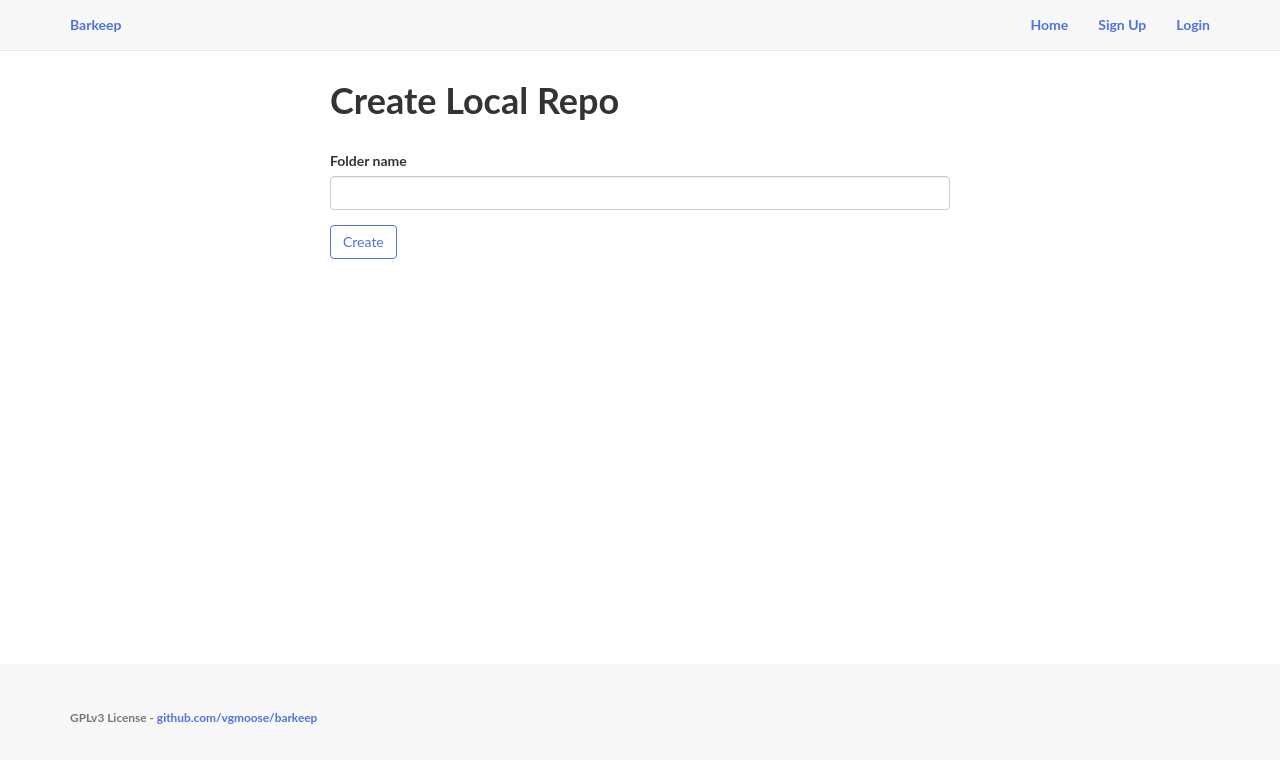
After one commit to vgmoose/barkeep, a Flask app: page /dashboard/add in a window 1280 px wide. The commit adds this page. Shown: the top 760 px of the page. Run offline with Flask 2, Linux system fonts and the light colour scheme; some libraries are stand-ins or nearby versions.

```diff
--- /dev/null
+++ b/app/home/forms.py
@@ -0,0 +1,21 @@
+from flask_wtf import FlaskForm
+from wtforms import StringField, SubmitField, ValidationError
+from wtforms.validators import DataRequired, EqualTo
+
+import os
+DATA = "./data/"
+
+class AddRepoForm(FlaskForm):
+    """
+    Form for creating a new repo
+    (makes a folder on disk)
+    """
+    name = StringField('Folder name', validators=[DataRequired()])
+
+    submit = SubmitField('Create')
+
+    def validate_name(self, field):
+        if field.data.lower() == "add":
+            raise ValidationError("Folder name cannot be 'add'")
+        if os.path.isdir(DATA + field.data.lower()):
+            raise ValidationError("A repo with that name already exists")
--- a/app/home/views.py
+++ b/app/home/views.py
@@ -1,9 +1,11 @@
-from flask import render_template
+from flask import flash, redirect, render_template, url_for
 from flask_login import login_required
 
 from . import home
+from forms import AddRepoForm
 
-import os
+import os, json
+DATA = "./data/"
 
 @home.route('/')
 def homepage():
@@ -21,6 +23,72 @@ def dashboard():
 
     # get the directories in the data folder
     # (each directory represents another repo)
-    repos = os.listdir("./data")
+    repos = os.listdir(DATA)
 
     return render_template('home/dashboard.html', title="Dashboard", repos=repos)
+
+@home.route('/dashboard/add', methods=['GET', 'POST'])
+def newrepo():
+    """
+    The form for making a new repo is just the folder name
+    """
+    form = AddRepoForm()
+    if form.validate_on_submit():
+
+        # make the directory for this package
+        os.mkdir(DATA + form.name.data)
+
+        flash('Repo created successfully')
+
+        # redirect to the login page
+        return redirect(url_for('home.dashboard'))
+
+    # load registration template
+    return render_template('home/add.html', form=form, title='Add Repo')
+
+@home.route('/dashboard/<folder>')
+def getrepo(folder):
+
+    # check if repo doesn't exist
+    if not os.path.isdir(DATA + folder):
+        content = "Repo '" + folder +"' does not exist<br><br><a href='/dashboard'>Return to dashboard</a>"
+        return render_template('simple.html', content=content)
+
+    # load packages from json
+
+    JSON = DATA + folder + "/repo.json"
+
+    # touch json file if it doesn't exist
+    if not os.path.exists(JSON):
+        with open(JSON, 'w+') as f:
+            content = {"packages": []}
+            json.dump(content, f)
+
+    packages = {}
+
+    with open(JSON) as f:
+        packages = json.load(f)
+
+    if "packages" not in packages:
+        packages["packages"] = []
+
+    return render_template('home/getrepo.html', title="%s Repo" % folder, repo=folder, packages=packages["packages"], count=len(packages["packages"]))
+
+@home.route('/dashboard/<folder>/add', methods=['GET', 'POST'])
+def modifypackage():
+    """
+    The form for making or editing a new package
+    """
+    form = AddPackageForm()
+    if form.validate_on_submit():
+
+        # make the directory for this package
+        os.mkdir(DATA + form.name.data)
+
+        flash('Repo created successfully')
+
+        # redirect to the login page
+        return redirect(url_for('home.dashboard'))
+
+    # load registration template
+    return render_template('home/add.html', form=form, title='Add Repo')
--- a/app/static/css/style.css
+++ b/app/static/css/style.css
@@ -41,6 +41,8 @@ p.copyright {
 
 .btn-default:hover {
     background-color: #4e72e1;
+    color: white;
+
 }
 
 .center {
@@ -125,3 +127,8 @@ a.repo-block > div {
     margin-right: 10px;
 /*    height: 50px;*/
 }
+
+a.repo-block > div:hover {
+    color: white;
+    background-color: #4e72e1;
+}
--- /dev/null
+++ b/app/templates/home/add.html
@@ -0,0 +1,12 @@
+{% import "bootstrap/wtf.html" as wtf %}
+{% extends "base.html" %}
+{% block title %}New Repo{% endblock %}
+{% block body %}
+<div class="content-section">
+  <div class="center">
+    <h1>Create Local Repo</h1>
+    <br/>
+    {{ wtf.quick_form(form) }}
+  </div>
+</div>
+{% endblock %}
--- a/instance/config.py
+++ b/instance/config.py
@@ -1,2 +1,2 @@
-SECRET_KEY = 'SECRETHERE'
-SQLALCHEMY_DATABASE_URI = 'mysql://user:pass@localhost/dbname'
+SECRET_KEY = 'supersecretgoodbutrealithiink@(*#)'
+SQLALCHEMY_DATABASE_URI = 'mysql://dt_admin:dt2016@localhost/dreamteam_db'
```
Also changed, not shown: app/templates/home/dashboard.html (+4 -4 lines), app/templates/home/getrepo.html (added, +25 -0 lines), app/templates/simple.html (added, +9 -0 lines).
